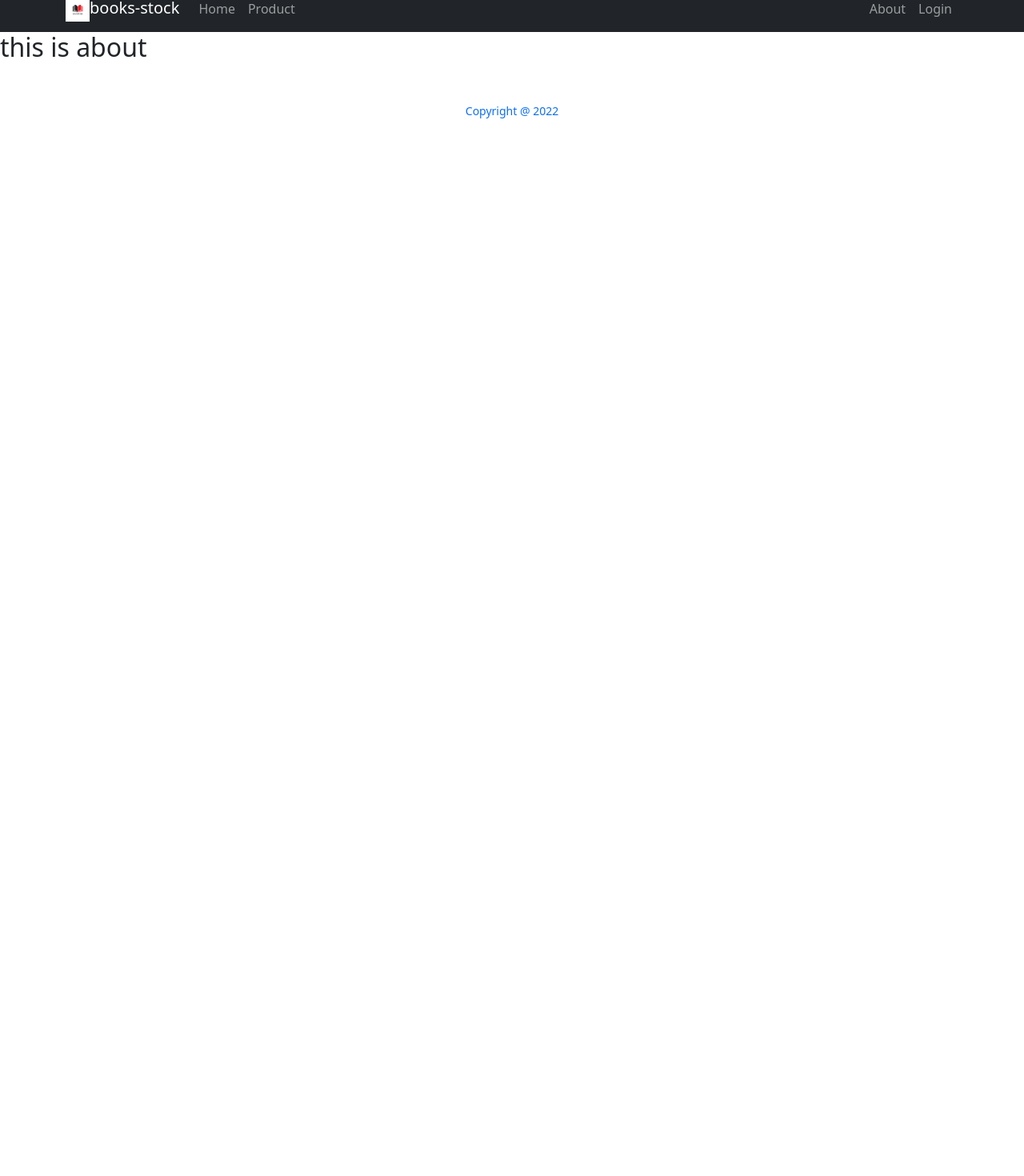
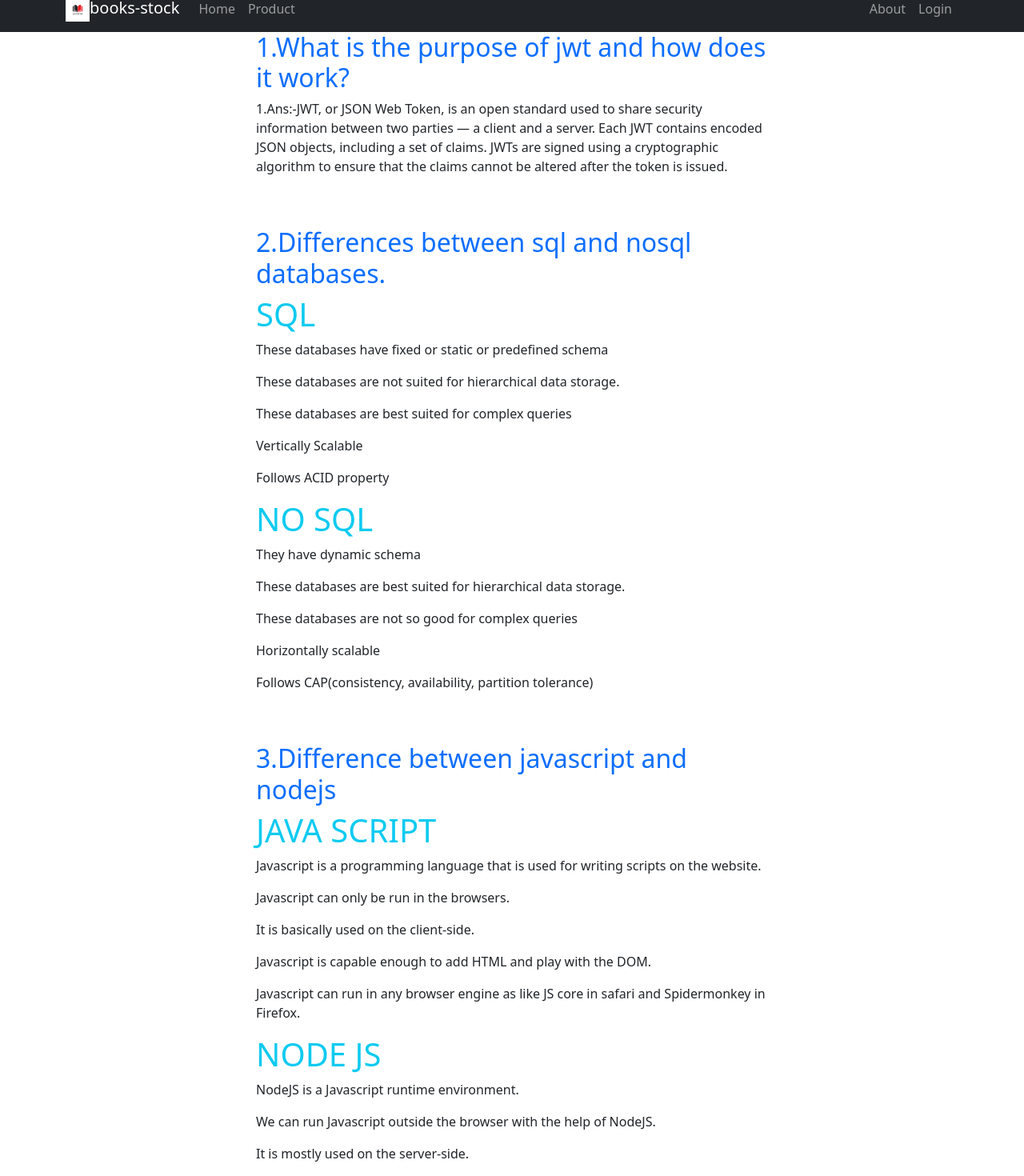
Before and after one commit to sakibhossan/books-stock-running, a React (Create React App) app: page /about in a window 1280 px wide. Shown: the part 18-1488 px from the top of the page at 80% size. Before the commit the page ends 800 px from the top, so only its background shows below. Built offline with nearby package versions, Linux system fonts and the light colour scheme; no server answers.

Commit message:
about commponet in blogs and some question and some answer

```diff
--- a/src/Pages/Home/About/About.js
+++ b/src/Pages/Home/About/About.js
@@ -2,8 +2,43 @@ import React from 'react';
 
 const About = () => {
     return (
-        <div>
-            <h2>this is about</h2>
+        <div className='w-50 mx-auto'>
+            <h2 className='text-primary'>1.What is the purpose of jwt and how does it work?</h2>
+        <p>1.Ans:-JWT, or JSON Web Token, is an open standard used to share security information between two parties — a client and a server. Each JWT contains encoded JSON objects, including a set of claims. JWTs are signed using a cryptographic algorithm to ensure that the claims cannot be altered after the token is issued.</p>
+        <br />
+        <br />
+        <h2 className='text-primary'>2.Differences between sql and nosql databases.</h2>
+        <h1 className='text-info'>SQL</h1>
+        <p>These databases have fixed or static or predefined schema</p>
+<p>These databases are not suited for hierarchical data storage.	</p>
+<p>These databases are best suited for complex queries	</p>
+
+<p>Vertically Scalable	</p>
+<p>Follows ACID property	</p>
+<h1  className='text-info'>NO SQL</h1>
+<p>They have dynamic schema</p>
+<p>These databases are best suited for hierarchical data storage.</p>
+<p>These databases are not so good for complex queries</p>
+<p>Horizontally scalable</p>
+<p>Follows CAP(consistency, availability, partition tolerance)</p>
+<br />
+<br />
+
+<h2 className='text-primary'>3.Difference between javascript and nodejs</h2>
+<h1 className='text-info'>JAVA SCRIPT</h1>
+
+<p>Javascript is a programming language that is used for writing scripts on the website.</p>
+<p>Javascript can only be run in the browsers.</p>
+<p>It is basically used on the client-side.</p>
+<p>Javascript is capable enough to add HTML and play with the DOM. </p>
+<p>	Javascript can run in any browser engine as like JS core in safari and Spidermonkey in Firefox. </p>
+<h1  className='text-info'>NODE JS</h1>
+<p>NodeJS is a Javascript runtime environment.</p>
+<p>We can run Javascript outside the browser with the help of NodeJS.</p>
+<p>It is mostly used on the server-side.</p>
+
+<p>Nodejs does not have capability to add HTML tags.</p>
+<p>V8 is the Javascript engine inside of node.js that parses and runs Javascript. </p>
         </div>
     );
 };
```
